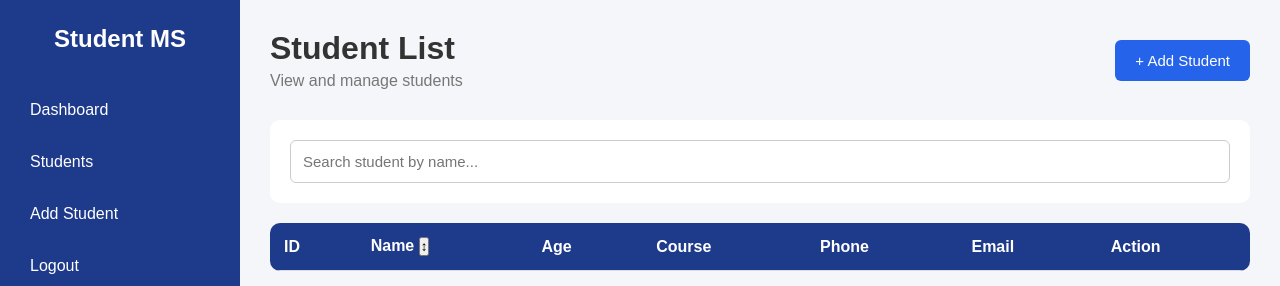
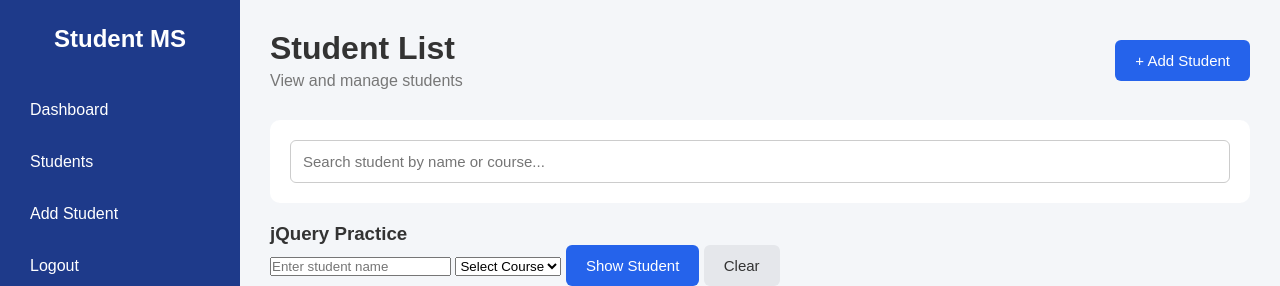
Before and after one commit to Deepan150/Student-Management-System, a Flask app: page /students in a window 1280 px wide. Shown: the top 286 px of the page. Run offline with Flask 3, Linux system fonts and the light colour scheme; data that the repository does not hold is empty.

Commit message:
Update student management features

```diff
--- a/static/css/style.css
+++ b/static/css/style.css
@@ -461,3 +461,13 @@ tbody tr:hover {
     }
 
 }
+.jquery-message {
+    display: none;
+    padding: 12px 20px;
+    margin-bottom: 20px;
+    background-color: #dcfce7;
+    color: #166534;
+    border: 1px solid #86efac;
+    border-radius: 6px;
+    font-weight: 500;
+}
--- a/static/js/script.js
+++ b/static/js/script.js
@@ -1,147 +1,90 @@
 console.log("SCRIPT JS LOADED");
-
 /* =====================================
    LOGIN
 ===================================== */
-
 const loginForm = document.getElementById("loginForm");
-
 if (loginForm) {
-
     loginForm.addEventListener("submit", function(event) {
-
         event.preventDefault();
-
         const username =
             document.getElementById("username").value;
-
         const password =
             document.getElementById("password").value;
-
         const loginError =
             document.getElementById("loginError");
-
         if (username === "deepan" && password === "1234") {
-
             localStorage.setItem("isLoggedIn", "true");
-
             window.location.href = "/dashboard";
-
         } else {
-
             loginError.textContent =
                 "Invalid username or password.";
         }
-
     });
 }
-
-
 /* =====================================
    LOGOUT
 ===================================== */
-
 const logoutBtn =
     document.getElementById("logoutBtn");
-
 if (logoutBtn) {
-
     logoutBtn.addEventListener("click", function(event) {
-
         event.preventDefault();
-
         localStorage.removeItem("isLoggedIn");
-
         window.location.href = "/";
-
     });
-
 }
-
-
 /* =====================================
    SEARCH STUDENT
 ===================================== */
-
 const searchInput =
     document.getElementById("searchInput");
-
 if (searchInput) {
-
     searchInput.addEventListener("keyup", function() {
-
         const searchValue =
             this.value.toLowerCase().trim();
-
         const rows =
             document.querySelectorAll(
                 "#studentTable tbody tr"
             );
-
         let visibleRows = 0;
-
         rows.forEach(function(row) {
-
             const studentName =
                 row.cells[1].textContent
                 .toLowerCase()
                 .trim();
-
             const studentCourse =
                 row.cells[3].textContent
                 .toLowerCase()
                 .trim();
-
             if (
                 studentName.includes(searchValue) ||
                 studentCourse.includes(searchValue)
             ) {
-
                 row.style.display = "";
-
                 visibleRows++;
-
             } else {
-
                 row.style.display = "none";
-
             }
-
         });
-
         const noStudents =
             document.getElementById("noStudents");
-
         if (noStudents) {
-
             if (visibleRows === 0) {
-
                 noStudents.textContent =
                     "No students found.";
-
                 noStudents.style.display = "block";
-
             } else {
-
                 noStudents.style.display = "none";
-
             }
-
         }
-
     });
-
 }
-
 /* =====================================
    PASSWORD SHOW / HIDE
 ===================================== */
-
 function showHidePassword() {
-
-    const passwordInput = document.getElementById("password");
+    const passwordInput = document.getEementById("password");
     const toggleButton = document.getElementById("togglePassword");
-
     if (passwordInput.type === "password") {
         passwordInput.type = "text";
         toggleButton.textContent = "🙈";
@@ -150,87 +93,109 @@ function showHidePassword() {
         toggleButton.textContent = "👁";
     }
 }
-
-
-
 const studentForm =
     document.getElementById("studentForm");
-
 if (studentForm) {
-
     studentForm.addEventListener("submit", function(event) {
-
         const studentName =
             document.getElementById("studentName").value.trim();
-
         const studentAge =
             document.getElementById("studentAge").value;
-
+        const studentPhone =
+            document.getElementById("studentPhone").value.trim();
+        const studentEmail =
+            document.getElementById("studentEmail").value.trim();
         const formMessage =
             document.getElementById("formMessage");
-
-
         // NAME VALIDATION
         if (studentName.length < 3) {
-
             event.preventDefault();
-
             formMessage.textContent =
                 "Student name must be at least 3 characters.";
-
             formMessage.style.color = "red";
-
             return;
         }
-
-
         // AGE VALIDATION
         if (studentAge < 18 || studentAge > 60) {
-
             event.preventDefault();
-
             formMessage.textContent =
                 "Age must be between 18 and 60.";
-
             formMessage.style.color = "red";
-
             return;
         }
+        // PHONE VALIDATION
+        if (!/^[0-9]{10}$/.test(studentPhone)) {
+            event.preventDefault();
+            formMessage.textContent =
+                "Phone number must be exactly 10 digits.";
+            formMessage.style.color = "red";
+            return;
+        }
+        // EMAIL VALIDATION
+        const emailPattern =
+            /^[^\s@]+@[^\s@]+\.[^\s@]+$/;
+        if (!emailPattern.test(studentEmail)) {
+            event.preventDefault();
+            formMessage.textContent =
+                "Please enter a valid email address.";
+            formMessage.style.color = "red";
+            return;
+        }
+    });
+}
+$(document).ready(function () {
+    $(".success-message").hide().fadeIn(500);
+    setTimeout(function () {
+        $(".success-message").fadeOut(500);
+    }, 3000);
+});
+$(document).ready(function () {
+    $("#jqueryMessage")
+        .slideDown(500)
+        .delay(2000)
+        .slideUp(500);
+});
+$(document).ready(function () {
+    // =========================
+    // DOM + EVENT PRACTICE
+    // =========================
+    // CLICK EVENT
+    $("#showStudentBtn").click(function () {
+        // DOM - Get input value
+        let name = $("#practiceName").val();
+        // DOM - Get selected course
+        let course = $("#practiceCourse").val();
+        // Check empty values
+        if (name === "" || course === "") {
+            $("#practiceMessage")
+                .text("Please enter name and select course.")
+                .css("color", "red");
+            return;
+        }
+        // DOM - Change text
+        $("#practiceMessage")
+            .text("Student: " + name + " | Course: " + course)
+            .css("color", "green");
+    });
+    // KEYUP EVENT
+    $("#practiceName").keyup(function () {
+        let name = $(this).val();
+        console.log("Typing: " + name)
+    });
+    // CHANGE EVENT
+    $("#practiceCourse").change(function () {
+        let course = $(this).val();
+        console.log("Selected Course: " + course);
+    });
+    // CLICK EVENT - CLEAR
+    $("#clearStudentBtn").click(function () {
+        // DOM - Clear input
+        $("#practiceName").val("");
+        // DOM - Clear select
+        $("#practiceCourse").val("");
+        // DOM - Clear message
+        $("#practiceMessage").text("");
 
     });
 
-}
-// PHONE VALIDATION
-const studentPhone =
-    document.getElementById("studentPhone").value.trim();
-
-if (!/^[0-9]{10}$/.test(studentPhone)) {
-
-    event.preventDefault();
-
-    formMessage.textContent =
-        "Phone number must be exactly 10 digits.";
-
-    formMessage.style.color = "red";
-
-    return;
-}
-
-// EMAIL VALIDATION
-const studentEmail =
-    document.getElementById("studentEmail").value.trim();
-
-const emailPattern =
-    /^[^\s@]+@[^\s@]+\.[^\s@]+$/;
-
-if (!emailPattern.test(studentEmail)) {
-
-    event.preventDefault();
-
-    formMessage.textContent =
-        "Please enter a valid email address.";
-
-    formMessage.style.color = "red";
-
-    return;
-}
+});
--- a/templates/students.html
+++ b/templates/students.html
@@ -3,7 +3,6 @@
 <head>
     <meta charset="UTF-8">
     <meta name="viewport" content="width=device-width, initial-scale=1.0">
-
     <title>Student List</title>
     <link rel="stylesheet"
           href="{{ url_for('static', filename='css/style.css') }}">
@@ -14,9 +13,15 @@
         <aside class="sidebar">
             <h2>Student MS</h2>
             <nav>
-                <a href="{{ url_for('dashboard') }}">Dashboard</a>
-                <a href="{{ url_for('students') }}">Students</a>
-                <a href="{{ url_for('add_student') }}">Add Student</a>
+                <a href="{{ url_for('dashboard') }}">
+                    Dashboard
+                </a>
+                <a href="{{ url_for('students') }}">
+                    Students
+                </a>
+                <a href="{{ url_for('add_student') }}">
+                    Add Student
+                </a>
                 <a href="#" id="logoutBtn">
                     Logout
                 </a>
@@ -24,51 +29,111 @@
         </aside>
         <!-- Main Content -->
         <main class="main-content">
+            <!-- Topbar -->
             <div class="topbar">
                 <div>
                     <h1>Student List</h1>
-                    <p>View and manage students</p>
+                    <p>
+                        View and manage students
+                    </p>
                 </div>
-
                 <a href="{{ url_for('add_student') }}"
                    class="btn btn-primary">
                     + Add Student
                 </a>
-
             </div>
+            <!-- Search -->
             <div class="search-box">
                 <input type="text"
                        id="searchInput"
-                   placeholder="Search student by name...">
+                       placeholder="Search student by name or course...">
             </div>
-
-
-
+            <!-- jQuery DOM + Event Practice -->
+            <div class="jquery-practice">
+                <h3>jQuery Practice</h3>
+                <input type="text"
+                       id="practiceName"
+                       placeholder="Enter student name">
+                <select id="practiceCourse">
+                    <option value="">
+                        Select Course
+                    </option>
+                    <option value="B.E ECE">
+                        B.E ECE
+                    </option>
+                    <option value="B.E CSE">
+                        B.E CSE
+                    </option>
+                    <option value="B.Tech IT">
+                        B.Tech IT
+                    </option>
+                </select>
+                <button type="button"
+                        id="showStudentBtn"
+                        class="btn btn-primary">
+                    Show Student
+                </button>
+                <button type="button"
+                        id="clearStudentBtn"
+                        class="btn btn-secondary">
+                    Clear
+                </button>
+                <div id="practiceMessage"></div>
+            </div>
             <!-- Student Table -->
             <div class="table-container">
-                <table id="studentTable" >
+                <table id="studentTable">
                     <thead>
                         <tr>
-                            <th>ID</th>
-                            <th>Name
-                                <button id="sortNameBtn">↕</button>
+                            <th>
+                                ID
                             </th>
-                            <th>Age</th>
-                            <th>Course</th>
-                            <th>Phone</th>
-                            <th>Email</th>
-                            <th>Action</th>
+                            <th>
+                                Name
+                                <button id="sortNameBtn"
+                                        type="button">
+
+                                    ↕
+                                </button>
+                            </th>
+                            <th>
+                                Age
+                            </th>
+                            <th>
+                                Course
+                            </th>
+                            <th>
+                                Phone
+                            </th>
+                            <th>
+                                Email
+                            </th>
+                            <th>
+                                Action
+                            </th>
                         </tr>
                     </thead>
                     <tbody id="studentTableBody">
                         {% for student in students %}
                         <tr>
-                             <td>{{ student.id }}</td>
-                             <td>{{ student.name }}</td>
-                             <td>{{ student.age }}</td>
-                             <td>{{ student.course }}</td>
-                             <td>{{ student.phone }}</td>
-                             <td>{{ student.email }}</td>
+                            <td>
+                                {{ student.id }}
+                            </td>
+                            <td>
+                                {{ student.name }}
+                            </td>
+                            <td>
+                                {{ student.age }}
+                            </td>
+                            <td>
+                                {{ student.course }}
+                            </td>
+                            <td>
+                                {{ student.phone }}
+                            </td>
+                            <td>
+                                {{ student.email }}
+                            </td>
                             <td>
                                 <a href="{{ url_for('edit_student', id=student.id) }}"
                                    class="btn btn-primary">
@@ -85,12 +150,22 @@
                     </tbody>
                 </table>
             </div>
-            <p id="noStudents" class="no-data">
+            <!-- No Students -->
+            <p id="noStudents"
+               class="no-data">
                 No students found.
             </p>
         </main>
     </div>
+
+    <!-- jQuery Message -->
+    <div id="jqueryMessage"
+         class="jquery-message">
+        Student operation completed successfully!
+    </div>
+    <!-- jQuery -->
     <script src="https://code.jquery.com/jquery-3.7.1.min.js"></script>
+    <!-- Your JavaScript -->
     <script src="{{ url_for('static', filename='js/script.js') }}"></script>
 </body>
 </html>
```
Also changed, not shown: app.py (+0 -52 lines), templates/dashboard.html (+72 -25 lines), templates/edit_student.html (+0 -32 lines), templates/login.html (+0 -52 lines). Lines whose indentation alone changed are shown as unchanged.
